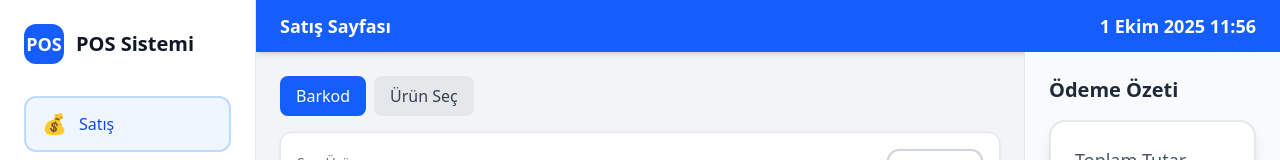
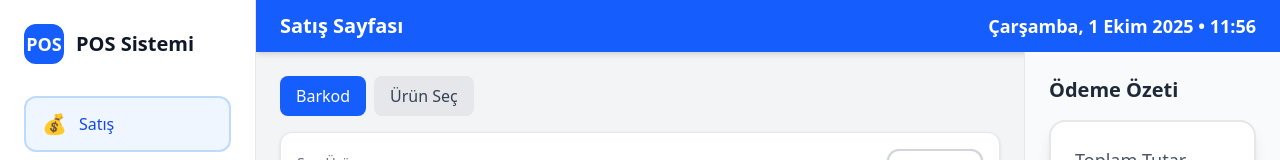
Before and after one commit to yigitergun4/POS-System, a React (Vite) app: page /POS-System/sales in a window 1280 px wide. Shown: the top 160 px of the page. Built offline with nearby package versions, Linux system fonts and the light colour scheme; no server answers; the database is empty; sample sign-in values are in the browser's storage.

Commit message:
little change

```diff
--- a/src/components/Navbar.tsx
+++ b/src/components/Navbar.tsx
@@ -6,21 +6,35 @@ export default function Navbar({ pageTitle }: { pageTitle: string }) {
   useEffect(() => {
     function updateTime() {
       const now: Date = new Date();
-      const formatted: string = new Intl.DateTimeFormat("tr-TR", {
-        dateStyle: "long",
-        timeStyle: "short",
+
+      const dayName: string = new Intl.DateTimeFormat("tr-TR", {
+        weekday: "long",
       }).format(now);
+
+      const datePart: string = new Intl.DateTimeFormat("tr-TR", {
+        day: "numeric",
+        month: "long",
+        year: "numeric",
+      }).format(now);
+
+      const timePart: string = new Intl.DateTimeFormat("tr-TR", {
+        hour: "2-digit",
+        minute: "2-digit",
+      }).format(now);
+
+      const formatted: string = `${dayName.charAt(0).toUpperCase() + dayName.slice(1)}, ${datePart} • ${timePart}`;
       setDateTime(formatted);
     }
 
-    updateTime(); // on first load
-    const timer = setInterval(updateTime, 60000); // update every minute
+    updateTime();
+    const timer: NodeJS.Timeout = setInterval(updateTime, 60000);
     return () => clearInterval(timer);
   }, []);
+
   return (
     <nav className="w-full bg-blue-600 text-white px-6 py-3 flex items-center justify-between shadow-md">
-      <span className="text-lg font-bold">{pageTitle} Sayfası </span>
-      <span className="text-lg font-bold">{dateTime}</span>
+      <span className="text-xl font-bold">{pageTitle} Sayfası</span>
+      <span className="text-sm md:text-lg font-semibold">{dateTime}</span>
     </nav>
   );
 }
--- a/src/components/SalesTableRows.tsx
+++ b/src/components/SalesTableRows.tsx
@@ -71,6 +71,10 @@ function SalesTable({ filteredSales }: { filteredSales: Sale[] }) {
     }
   };
 
+  const deleteSale: (sale: Sale) => Promise<void> = async (sale) => {
+    await handleDelete(sale);
+  };
+
   return (
     <div className="bg-white shadow-md rounded-xl border border-gray-200 p-4 overflow-x-auto">
       <h2 className="text-lg font-semibold mb-4">📋 Satış Listesi</h2>
@@ -138,7 +142,15 @@ function SalesTable({ filteredSales }: { filteredSales: Sale[] }) {
                   <td className="border px-3 py-2 text-center">
                     <button
                       className="bg-red-500 text-white px-3 py-1 rounded-md hover:bg-red-600"
-                      onClick={() => handleDelete(sale)}
+                      onClick={() => {
+                        if (
+                          window.confirm(
+                            "Satışı silmek istediğinize emin misiniz?"
+                          )
+                        ) {
+                          deleteSale(sale);
+                        }
+                      }}
                     >
                       Satışı sil
                     </button>
```
